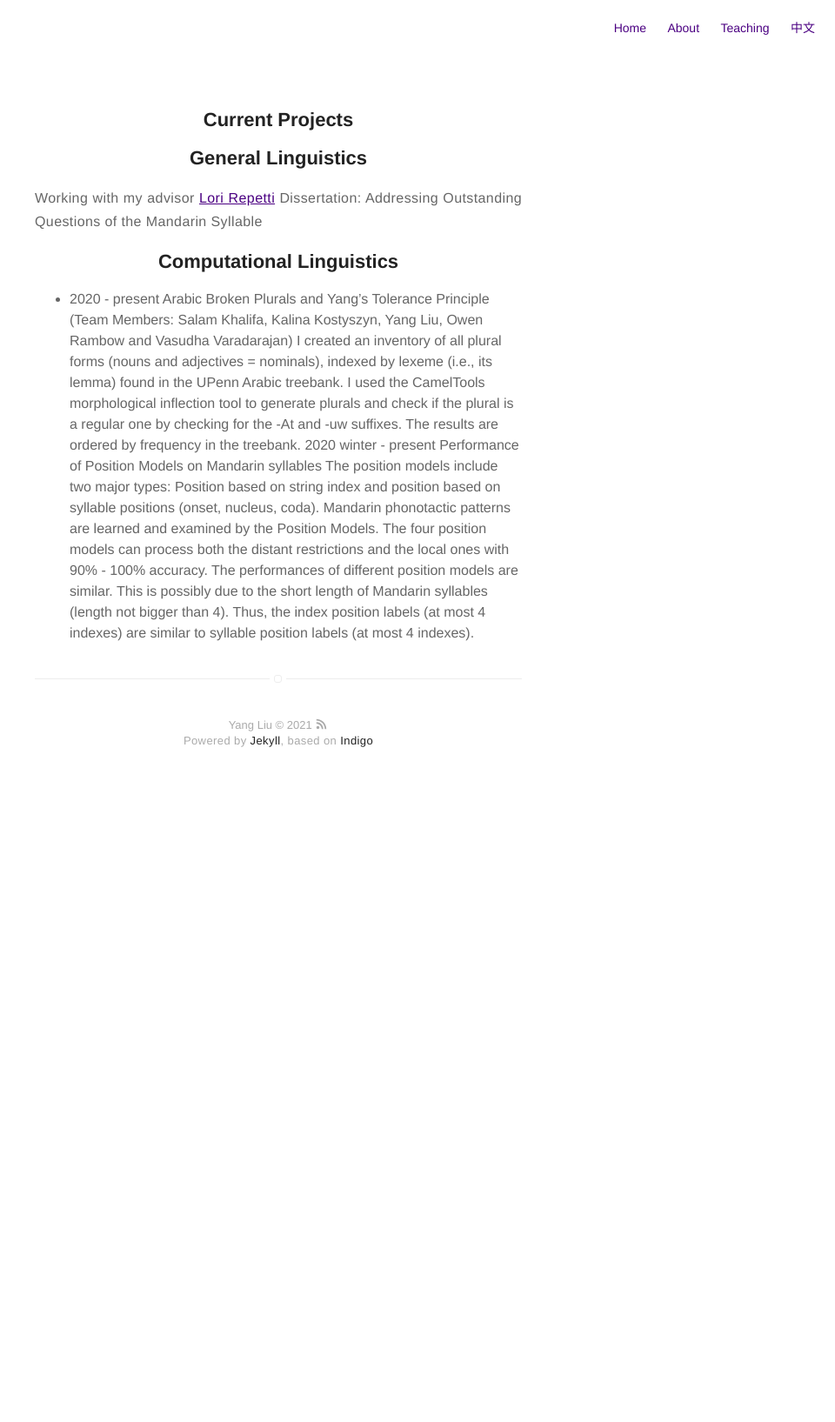
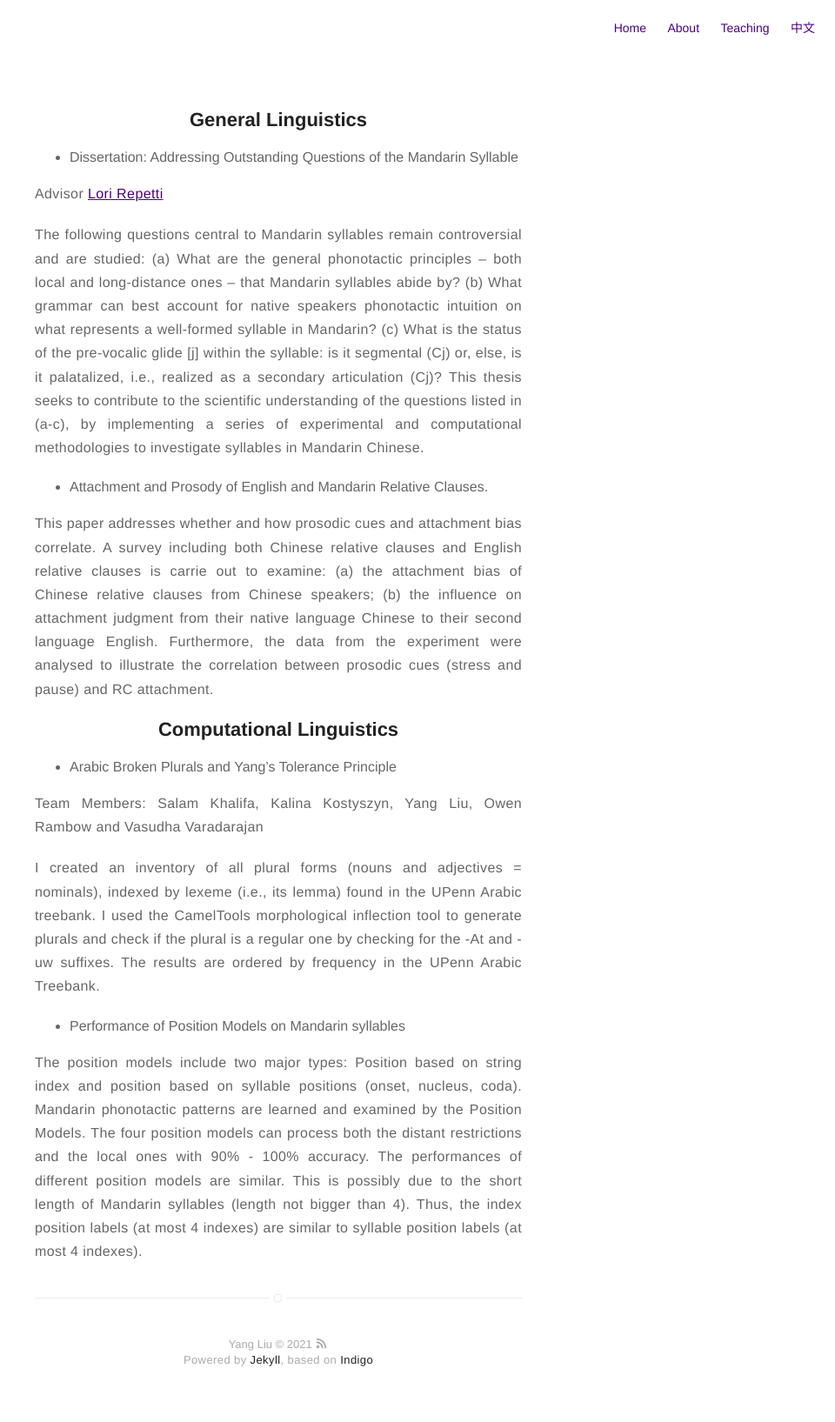
Before and after one commit to coglo/coglo.github.io, a Jekyll site: the page built from projects.html, in a window 1280 px wide. Shown: the whole page at 87% size, without its empty margins (320-1280 px from the left). Built offline with Jekyll 4.4.1, drawn with Linux system fonts in a browser that asks for light colours; before the commit the page ends 923 px from its top, so only the background shows below that.

Commit message:
Update projects.html

```diff
--- a/projects.html
+++ b/projects.html
@@ -22,18 +22,29 @@ title: Proj
 	{% endif %}
 </section>-->
 
-
-<center>
-<h2> Current Projects </h2>
-</center>
-
 <center>
 <h2> General Linguistics </h2>
 </center>
+<ul>
+<li>
+Dissertation: Addressing Outstanding Questions of the Mandarin Syllable
+</li>
+</ul>
+<p  style="text-align:justify">
+Advisor <A HREF="https://linguistics.stonybrook.edu/faculty/lori.repetti/index.php/">Lori Repetti</A>
+</p>
+<p  style="text-align:justify">
+The following questions central to Mandarin syllables remain controversial and are studied: (a) What are the general phonotactic principles – both local and long-distance ones – that Mandarin syllables abide by? (b) What grammar can best account for native speakers phonotactic intuition on what represents a well-formed syllable in Mandarin? (c) What is the status of the pre-vocalic glide [j] within the syllable: is it segmental (Cj) or, else, is it palatalized, i.e., realized as a secondary articulation (Cj)? This thesis seeks to contribute to the scientific understanding of the questions listed in (a-c), by implementing a series of experimental and computational methodologies to investigate syllables in Mandarin Chinese.
+</p>
 
+
+<ul>
+<li>
+Attachment and Prosody of English and Mandarin Relative Clauses.
+</li>
+</ul>
 <p  style="text-align:justify">
-Working with my advisor <A HREF="https://linguistics.stonybrook.edu/faculty/lori.repetti/index.php/">Lori Repetti</A>
-Dissertation: Addressing Outstanding Questions of the Mandarin Syllable
+This paper addresses whether and how prosodic cues and attachment bias correlate. A survey including both Chinese relative clauses and English relative clauses is carrie out to examine: (a) the attachment bias of Chinese relative clauses from Chinese speakers; (b) the influence on attachment judgment from their native language Chinese to their second language English. Furthermore, the data from the experiment were analysed to illustrate the correlation between prosodic cues (stress and pause) and RC attachment.
 </p>
 
 
@@ -43,13 +54,21 @@ Dissertation: Addressing Outstanding Questions of the Mandarin Syllable
 
 <ul>
 <li>
-2020 - present
 Arabic Broken Plurals and Yang’s Tolerance Principle
-(Team Members: Salam Khalifa, Kalina Kostyszyn, Yang Liu, Owen Rambow and Vasudha Varadarajan) I created an inventory of all plural forms (nouns and adjectives = nominals), indexed by lexeme (i.e., its lemma) found in the UPenn Arabic treebank. I used the CamelTools morphological inflection tool to generate plurals and check if the plural is a regular one by checking for the -At and -uw suffixes.  The results are ordered by frequency in the treebank.
-
-2020 winter - present
-Performance of Position Models on Mandarin syllables
-The position models include two major types: Position based on string index and position based on syllable positions (onset, nucleus, coda). Mandarin phonotactic patterns are learned and examined by the Position Models. The four position models can process both the distant restrictions and the local ones with 90% - 100% accuracy. The performances of different position models are similar. This is possibly due to the short length of Mandarin syllables (length not bigger than 4). Thus, the index position labels (at most 4 indexes) are similar to syllable position labels (at most 4 indexes).
-
 </li>
 </ul>
+<p  style="text-align:justify">
+Team Members: Salam Khalifa, Kalina Kostyszyn, Yang Liu, Owen Rambow and Vasudha Varadarajan
+</p>
+<p  style="text-align:justify">
+I created an inventory of all plural forms (nouns and adjectives = nominals), indexed by lexeme (i.e., its lemma) found in the UPenn Arabic treebank. I used the CamelTools morphological inflection tool to generate plurals and check if the plural is a regular one by checking for the -At and -uw suffixes. The results are ordered by frequency in the UPenn Arabic Treebank.
+</p>
+
+<ul>
+<li>
+Performance of Position Models on Mandarin syllables
+</li>
+</ul>
+<p  style="text-align:justify">
+The position models include two major types: Position based on string index and position based on syllable positions (onset, nucleus, coda). Mandarin phonotactic patterns are learned and examined by the Position Models. The four position models can process both the distant restrictions and the local ones with 90% - 100% accuracy. The performances of different position models are similar. This is possibly due to the short length of Mandarin syllables (length not bigger than 4). Thus, the index position labels (at most 4 indexes) are similar to syllable position labels (at most 4 indexes).
+</p>
```
